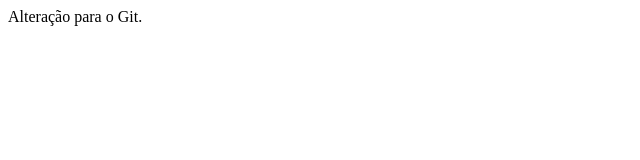
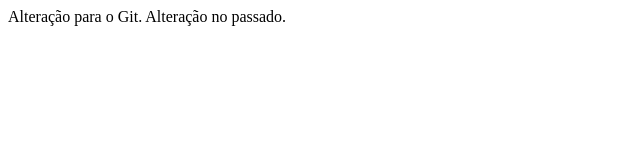
Before and after one commit to Jowtrumundu/gama-no-github, a plain HTML site: page index.html in a window 1280 px wide. Shown: the whole page, without its empty margins (0-640 px from the left). Drawn offline with Linux system fonts and the light colour scheme.

Commit message:
comitando alteração no passado

```diff
--- a/index.html
+++ b/index.html
@@ -8,5 +8,6 @@
 </head>
 <body>
     Alteração para o Git.
+    Alteração no passado.
 </body>
 </html>
```
